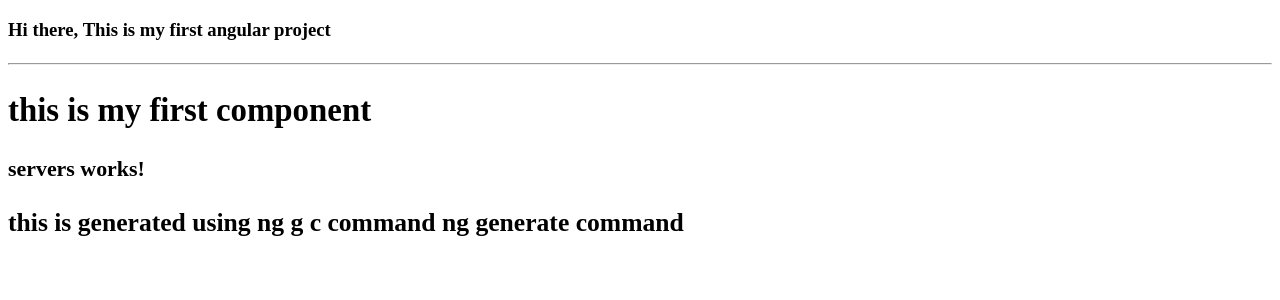
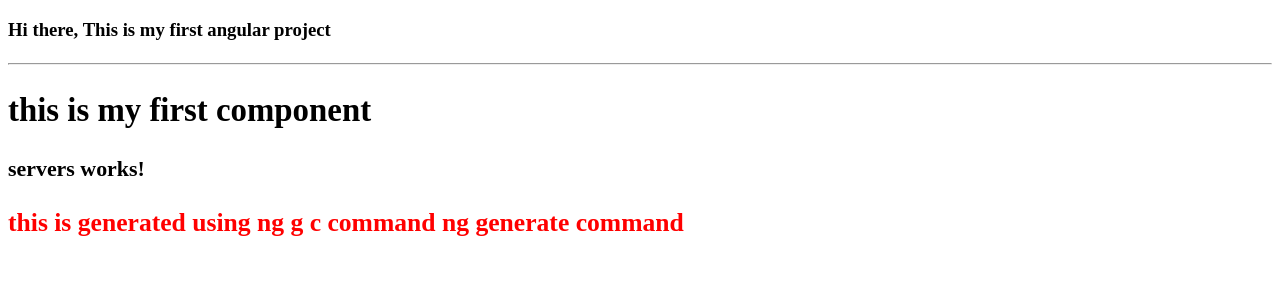
Before and after one commit to yerrarapusuresh/angular, an Angular app in the folder my-first-project/: page / in a window 1280 px wide. Shown: the top 300 px of the page. Built offline with nearby package versions, Linux system fonts and the light colour scheme.

Commit message:
added color in header

```diff
--- a/my-first-project/src/app/servers/servers.component.css
+++ b/my-first-project/src/app/servers/servers.component.css
@@ -0,0 +1,3 @@
+h3{
+color:red;
+}
```
